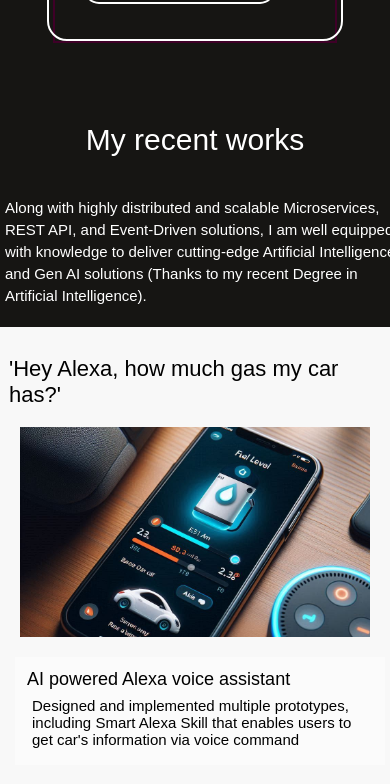
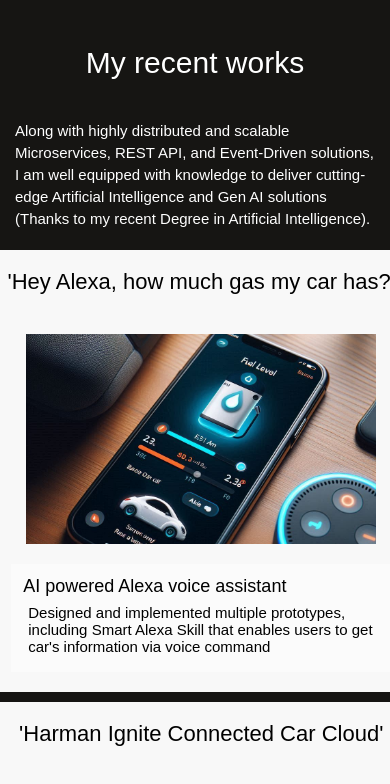
Before and after one commit to aadilminhaz/aadil-react-portfolio, a React (Vite) app: page / in a window 390 px wide. Shown: the part 2560-3344 px from the top of the page. Built offline with nearby package versions, Linux system fonts and the light colour scheme.

Commit message:
UI width fix for iphone screen

```diff
--- a/src/Components/Experience/Experience.css
+++ b/src/Components/Experience/Experience.css
@@ -68,8 +68,10 @@
     border-radius: 20px;
     background-color: rgb(248, 248, 248);
     color:black;
-    padding: 10px;
+    padding: 40px;
+    padding-top:20px;
     margin:10px;
+    margin-left:5%;
     /*display: flex;
     justify-content: center;
     background-color: rgb(248, 248, 248);*/
@@ -97,18 +99,20 @@
 .experience-information {
     display: flex;
     justify-content: center;
+    margin-top:20px;
 
 }
 
 .experience-info-left {
-    width: 300px;
+    width: 400px;
     background: linear-gradient(250deg, #ffffff76 100%, #e6e6e6 60%);
     /*background-color: grey;*/
     /*height: 200px;*/
     padding: 10px;
     padding-top:10px;
     margin:10px;
-    margin-right:0px;
+    margin-right:10px;
+    margin-top:0px;
     z-index: +1;
 
 }
@@ -133,6 +137,7 @@
     /*margin:10px;*/
 
     display: flex;
+
 }
 
 .experience-image img {
@@ -226,14 +231,9 @@
         width: 90%;
         gap:10px;
         padding:0px;
-        /*border:2px solid red;*/
-
-
-
-
     }
     .experience-format {
-        width: 450px;
+        width: 500px;
         /*height:300px;*/
         border-radius: 20px;
         /*background-color: white;*/
@@ -242,6 +242,119 @@
         padding-bottom: 10px;
         justify-self: center;
         align-items: center;
+
+    }
+
+    .experience-format h1{
+        padding: 3px;
+        font-size: 23px;
+        font-weight: 300;
+        margin:1px;
+        margin-top:-4px;
+
+    }
+
+
+    .experience-information {
+        display: flex;
+        justify-content: center;
+        flex-direction: column-reverse;
+        align-items: center;
+    }
+
+    .experience-image {
+        margin:10px;
+        display: flex;
+        align-items: center;
+
+
+    }
+
+    .experience-image img {
+        width: 400px;
+        height: 210px;
+        object-fit: cover;
+        margin-left:0px;
+        margin-top: 5px;
+    }
+
+
+    .experience-info-left {
+        width: 90%;
+        background: linear-gradient(250deg, #ffffff76 100%, #e6e6e6 60%);
+        /*background-color: grey;*/
+        /*height: 200px;*/
+        padding: 10px;
+        padding-top:10px;
+        margin:10px;
+        margin-right:0px;
+        z-index: +1;
+
+    }
+}
+
+
+
+@media(max-width:600px) {
+    .experience{
+        display: flex;
+        flex-direction: column;
+        align-items: left;
+        width: 90%;
+
+
+
+        font-family: Arial, Helvetica, sans-serif;
+        padding:0px;
+
+    }
+    .experience-title{
+        margin-left:0px;
+
+
+    }
+    .experience-title h1 {
+        padding: 0px 30px;
+        font-size:30px;
+        font-weight: 400;
+    }
+
+    .experience-intro {
+        width:350px;
+
+        padding:10px;
+        margin-left:5%;
+        /*margin-left:40px;*/
+    }
+
+    .experience-intro {
+        width:360px;
+        padding:0px;
+        margin:10px;
+        margin-left:10px;
+    }
+    .experience-containter {
+        display: flex;
+        flex-direction: column;
+        justify-content: center;
+        align-items: center;
+        width: 90%;
+        gap:10px;
+        padding:0px;
+        border:2px solid #e6e6e6;
+
+    }
+    .experience-format {
+        width: 90%;
+        /*height:300px;*/
+        border-radius: 20px;
+        /*background-color: white;*/
+        color:black;
+        padding: 20px;
+        padding-bottom: 10px;
+        justify-self: center;
+        align-items: center;
+
 
     }
 
@@ -280,174 +393,7 @@
 
 
     .experience-info-left {
-        width: 350px;
-        background: linear-gradient(250deg, #ffffff76 100%, #e6e6e6 60%);
-        /*background-color: grey;*/
-        /*height: 200px;*/
-        padding: 10px;
-        padding-top:10px;
-        margin:10px;
-        margin-right:0px;
-        z-index: +1;
-
-    }
-}
-
-@media(max-width:600px) {
-
-    .experience{
-        display: flex;
-        flex-direction: column;
-        align-items: left;
-        width: 90%;
-
-
-
-        font-family: Arial, Helvetica, sans-serif;
-        padding:0px;
-
-    }
-    .experience-title{
-        margin-left:0px;
-
-
-    }
-
-    .experience-intro {
-        max-width:900px;
-
-        padding:0px;
-        margin:10px;
-        margin-left:30px;
-    }
-    .experience-containter {
-        display: flex;
-        flex-direction: column;
-        justify-content: center;
-        align-items: center;
-        width: 90%;
-        gap:10px;
-        padding:0px;
-
-    }
-    .experience-format {
-        width: 600px;
-        border-radius: 20px;
-        /*background-color: white;*/
-        color:black;
-        padding: 20px;
-
-    }
-}
-
-.experience-image {
-    display: flex;
-    flex-direction: column;
-    align-items: right;
-    width: 300px;
-    margin:10px;
-}
-
-
-@media(max-width:600px) {
-    .experience{
-        display: flex;
-        flex-direction: column;
-        align-items: left;
-        width: 90%;
-
-
-
-        font-family: Arial, Helvetica, sans-serif;
-        padding:0px;
-
-    }
-    .experience-title{
-        margin-left:0px;
-
-
-    }
-    .experience-title h1 {
-        padding: 0px 30px;
-        font-size:30px;
-        font-weight: 400;
-    }
-
-    .experience-intro {
-        width:380px;
-
-        padding:10px;
-        margin-left:5%;
-        /*margin-left:40px;*/
-    }
-
-    .experience-intro {
-        width:400px;
-
-        padding:0px;
-        margin:10px;
-        margin-left:30px;
-    }
-    .experience-containter {
-        display: flex;
-        flex-direction: column;
-        justify-content: center;
-        align-items: center;
-        width: 90%;
-        gap:10px;
-        padding:0px;
-        /*border:2px solid red;*/
-
-    }
-    .experience-format {
-        width: 380px;
-        /*height:300px;*/
-        border-radius: 20px;
-        /*background-color: white;*/
-        color:black;
-        padding: 30px;
-        padding-bottom: 10px;
-        justify-self: center;
-        align-items: center;
-
-    }
-
-    .experience-format h1{
-        padding: 3px;
-        font-size: 23px;
-        font-weight: 300;
-        margin:1px;
-        margin-top:-4px;
-
-    }
-
-
-    .experience-information {
-        display: flex;
-        justify-content: center;
-        flex-direction: column-reverse;
-        align-items: center;
-    }
-
-    .experience-image {
-        margin:10px;
-        display: flex;
-        align-items: center;
-
-
-    }
-
-    .experience-image img {
-        width: 350px;
-        height: 210px;
-        object-fit: cover;
-        margin-left:0px;
-        margin-top: 5px;
-    }
-
-
-    .experience-info-left {
-        width: 350px;
+        width: 370px;
         background: linear-gradient(250deg, #ffffff76 100%, #e6e6e6 60%);
         /*background-color: grey;*/
         /*height: 200px;*/
--- a/src/Components/Skills/Skills.css
+++ b/src/Components/Skills/Skills.css
@@ -264,6 +264,7 @@
         margin-top:0px;
         padding:5px;
 
+
     }
     .skill-info {
         gap:10px;
@@ -306,7 +307,7 @@
         flex-direction: column;
         justify-content: center;
         align-items: center;
-        width: 80%;
+        width: 90%;
         gap:10px;
         padding:0px;
         border:2px solid #3f0028;
```
